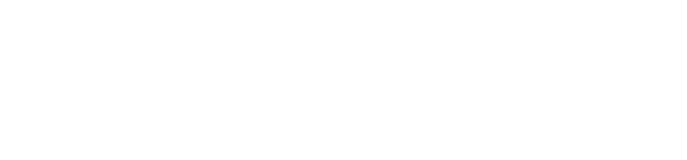
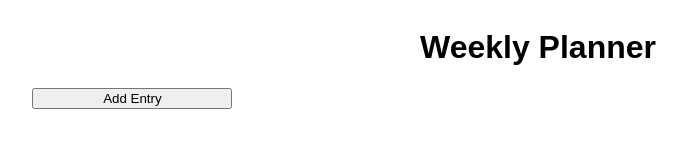
Before and after one commit to mosesr-kim/week-planner, a plain HTML site: page index.html in a window 1280 px wide. Shown: the whole page, without its empty margins (102-789 px from the left). Drawn offline with Linux system fonts and the light colour scheme.

Commit message:
forgot the thign

```diff
--- /dev/null
+++ b/data.js
@@ -0,0 +1,13 @@
+data = {
+  nextEntryId: 0;
+  editing: null;
+  entries: {
+    monday: [];
+    tuesday: [];
+    wednesday: [];
+    thursday: [];
+    friday: [];
+    saturday: [];
+    sunday: [];
+  }
+}
--- a/index.html
+++ b/index.html
@@ -7,6 +7,23 @@
   <link rel="stylesheet" href="styles.css">
 </head>
 <body>
+  <div class="container">
+    <div class="row">
+      <div class="column-full justify-center">
+        <h1 class="title text-center">
+          Weekly Planner
+        </h1>
+      </div>
+    </div>
+    <div class="row">
+      <div class="column-full justify-center">
+        <button class="add-entry-button">
+          Add Entry
+        </button>
+      </div>
+    </div>
+  </div>
   <script src="main.js"></script>
+  <script src="data.js"></script>
 </body>
 </html>
--- a/styles.css
+++ b/styles.css
@@ -0,0 +1,37 @@
+* {
+  box-sizing: border-box;
+  font-family: sans-serif;
+}
+
+body {
+  margin: none;
+}
+
+.container {
+  width: 80%;
+  margin: auto;
+}
+
+.row {
+  display: flex;
+  flex-wrap: wrap;
+}
+
+.column-full {
+  display: flex;
+  flex-direction: column;
+  width: 100%;
+}
+
+.justify-center {
+  display: flex;
+  justify-content: center;
+}
+
+.text-center {
+  text-align: center;
+}
+
+.add-entry-button {
+  width: 200px;
+}
```
